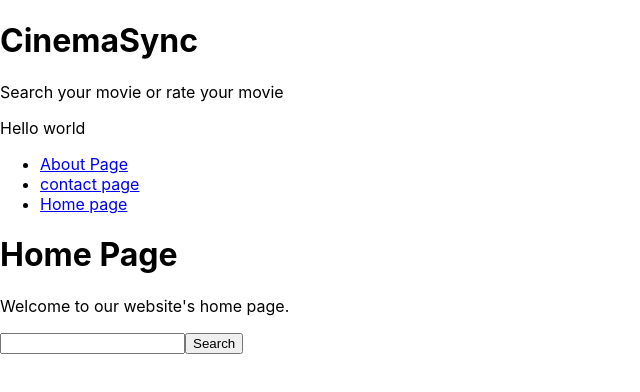
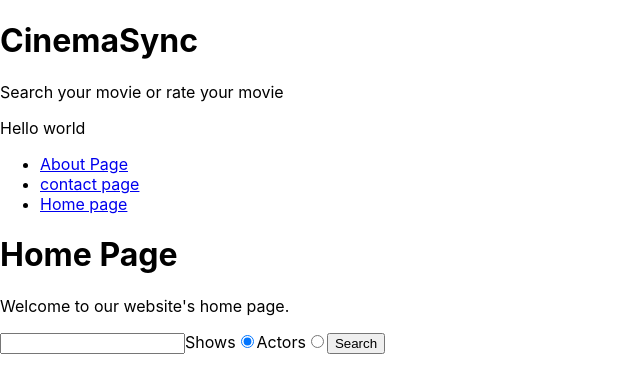
Before and after one commit to shivansh-khokhar/Cinema-Sync, a React (Create React App) app: page / in a window 1280 px wide. Shown: the top 392 px of the page, without its empty margins (0-640 px from the left). Built offline with nearby package versions, Linux system fonts and the light colour scheme.

Commit message:
added search for actors

```diff
--- a/src/api/tvMaze.js
+++ b/src/api/tvMaze.js
@@ -6,3 +6,4 @@ const getApi = async (queryString) => {
 };
 
 export const searchForShows = (query) => getApi(`/search/shows?q=${query}`);
+export const searchForActors = (query) => getApi(`/search/people?q=${query}`);
--- a/src/pages/Home.jsx
+++ b/src/pages/Home.jsx
@@ -1,15 +1,19 @@
 import React from "react";
 // import { Link } from "react-router-dom";
 import { useState } from "react";
-import { searchForShows } from "../api/tvMaze";
+import { searchForShows, searchForActors } from "../api/tvMaze";
 
 function Home() {
   const [searchStr, setSearchStr] = useState("");
   const [apiData, setApiData] = useState(null);
   const [apiDataError, setApiDataError] = useState(null);
+  const [searchOption, setSearchOption] = useState("shows");
 
   const onInputChange = (ev) => {
     setSearchStr(ev.target.value);
+  };
+  const onRadioChange = (ev) => {
+    setSearchOption(ev.target.value);
   };
 
   const onSearch = async (ev) => {
@@ -18,8 +22,13 @@ function Home() {
     try {
       setApiDataError(null);
 
-      const result = await searchForShows(searchStr);
-      setApiData(result);
+      if (searchOption === "shows") {
+        const result = await searchForShows(searchStr);
+        setApiData(result);
+      } else {
+        const result = await searchForActors(searchStr);
+        setApiData(result);
+      }
     } catch (error) {
       setApiDataError(error);
     }
@@ -31,7 +40,11 @@ function Home() {
     }
     if (apiData) {
       return apiData.map((data) => {
-        return <div key={data.show.id}>{data.show.name}</div>;
+        return data.show ? (
+          <div key={data.show.id}>{data.show.name}</div>
+        ) : (
+          <div key={data.person.id}>{data.person.name}</div>
+        );
       });
     }
   };
@@ -42,6 +55,26 @@ function Home() {
       <p>Welcome to our website's home page.</p>
       <form onSubmit={onSearch}>
         <input type="text" value={searchStr} onChange={onInputChange} />
+        <label>
+          Shows
+          <input
+            type="radio"
+            name="searchOption"
+            value="shows"
+            onChange={onRadioChange}
+            checked={searchOption === "shows"}
+          />
+        </label>
+        <label>
+          Actors
+          <input
+            type="radio"
+            name="searchOption"
+            value="actors"
+            onChange={onRadioChange}
+            checked={searchOption === "actors"}
+          />
+        </label>
         <button type="submit">Search</button>
       </form>
       <div>{renderApiData()}</div>
```
